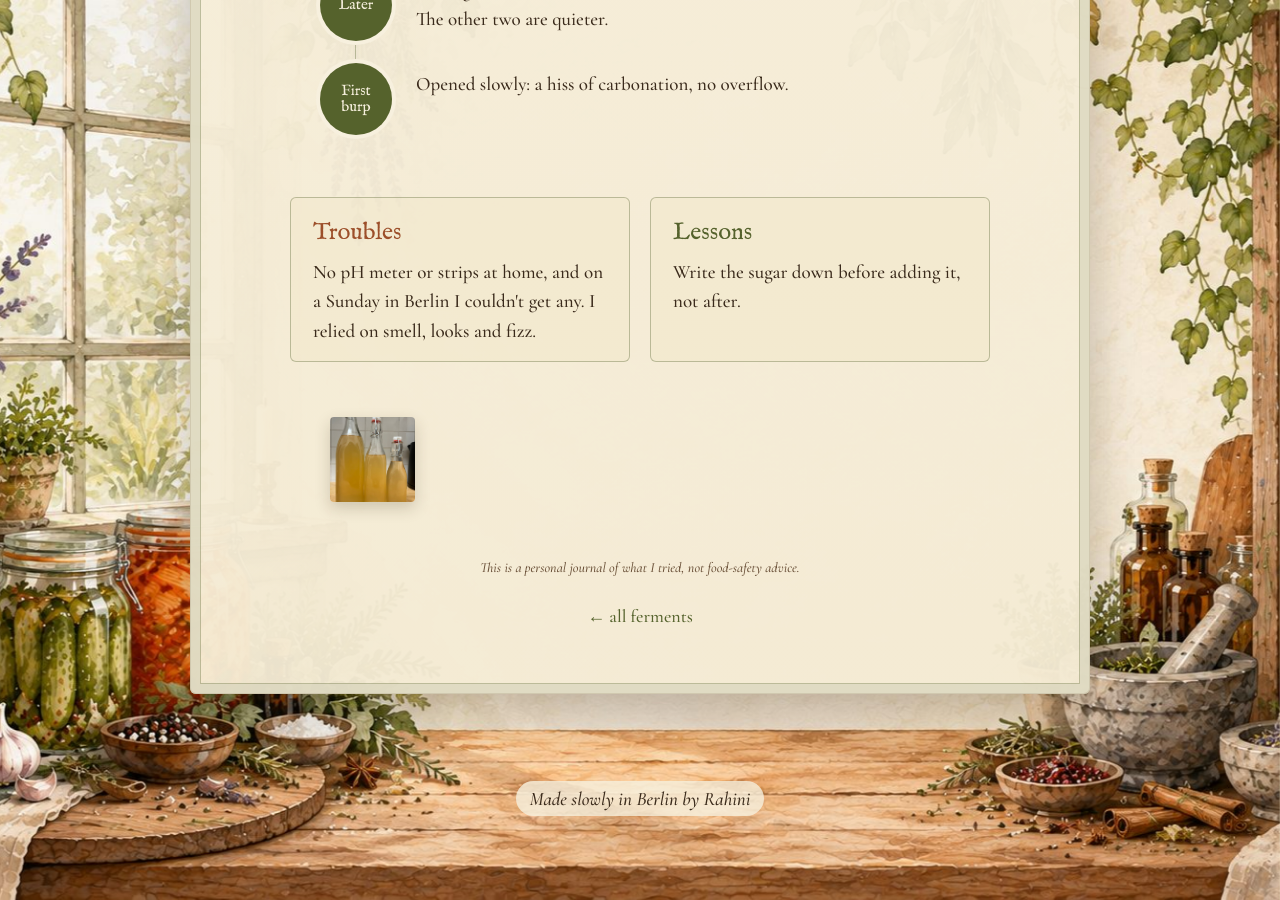
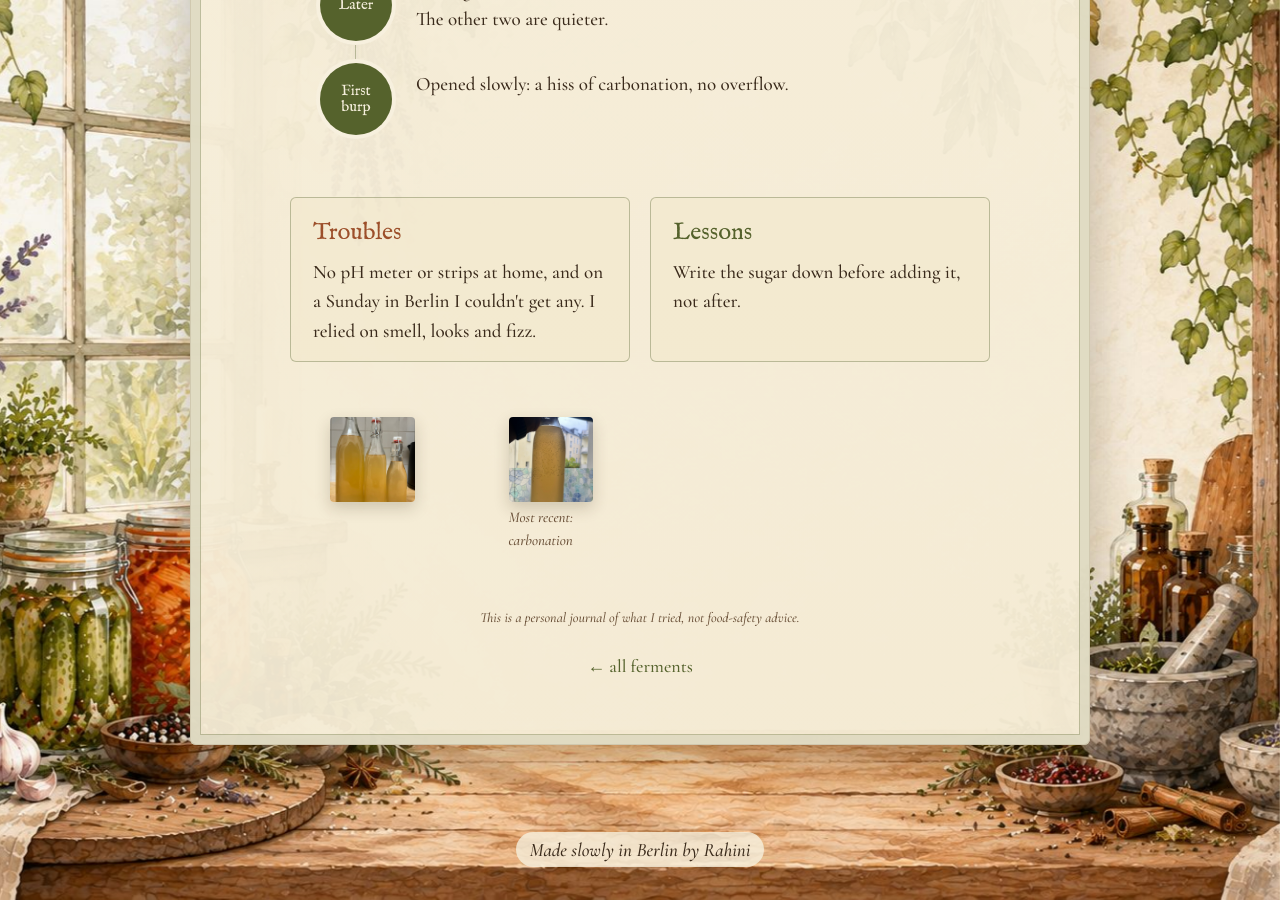
Before and after one commit to rahinic/kitchen-grimoire, a Jekyll site: the page built from _ferments/002-ginger-beer.md, in a window 1280 px wide and 900 px high, scrolled down 2007 px. Built offline with Jekyll 4.4.1, drawn with Linux system fonts in a browser that asks for light colours.

Commit message:
Add carbonation photo to batch 002
Co-Authored-By: Claude Sonnet 5.5 <noreply@anthropic.com>
Claude-Session: https://claude.ai/code/session_01H22Q5C29pPMNdP5H9kNhAe

```diff
--- a/_ferments/002-ginger-beer.md
+++ b/_ferments/002-ginger-beer.md
@@ -28,6 +28,9 @@ log:
 photos:
   - src: /assets/ferments/002-ginger-beer/1.jpg
     alt: "Three swing-top bottles of cloudy golden ginger beer, side by side"
+  - src: /assets/ferments/002-ginger-beer/2.jpg
+    alt: "A bottle of ginger beer held up to a window, full of fine rising bubbles"
+    caption: "Most recent: carbonation"
 troubles: "No pH meter or strips at home, and on a Sunday in Berlin I couldn't get any. I relied on smell, looks and fizz."
 lessons: "Write the sugar down before adding it, not after."
 ---
```
Also changed, not shown: assets/ferments/002-ginger-beer/2.jpg (added).
